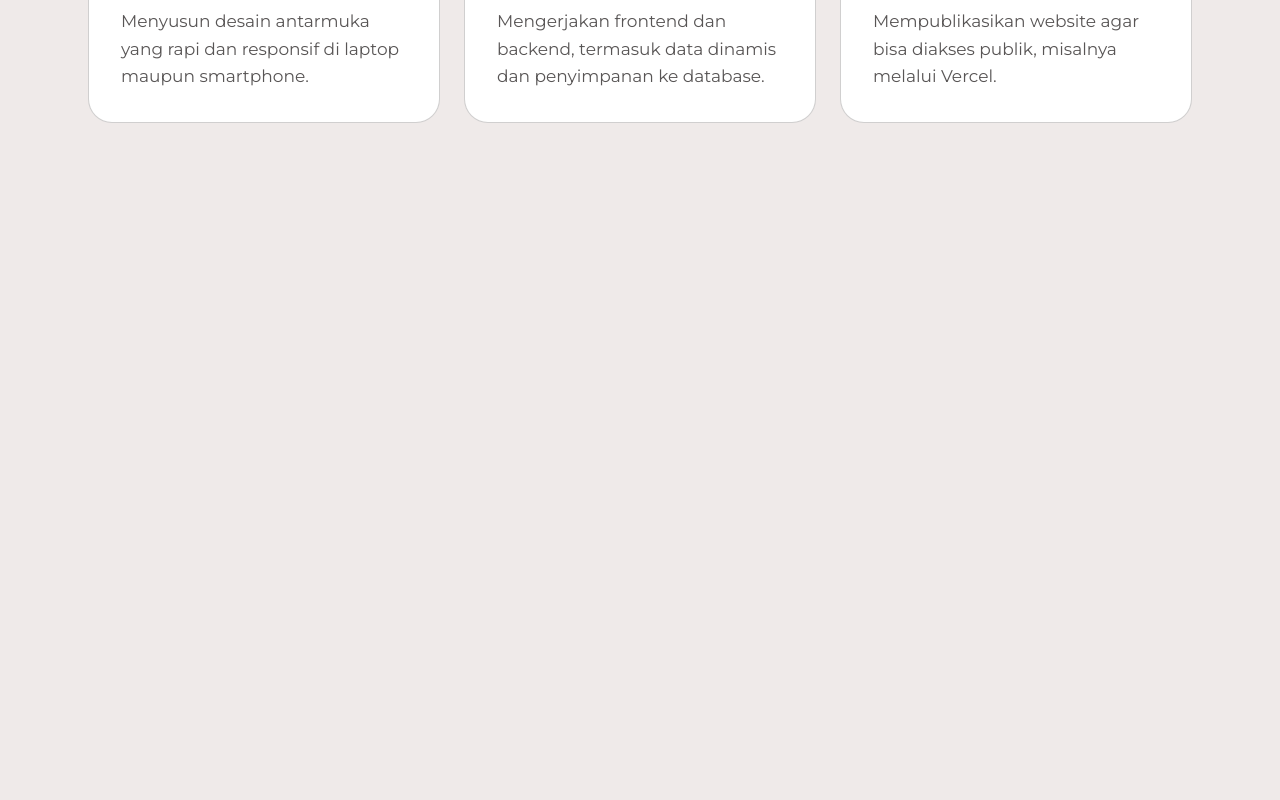
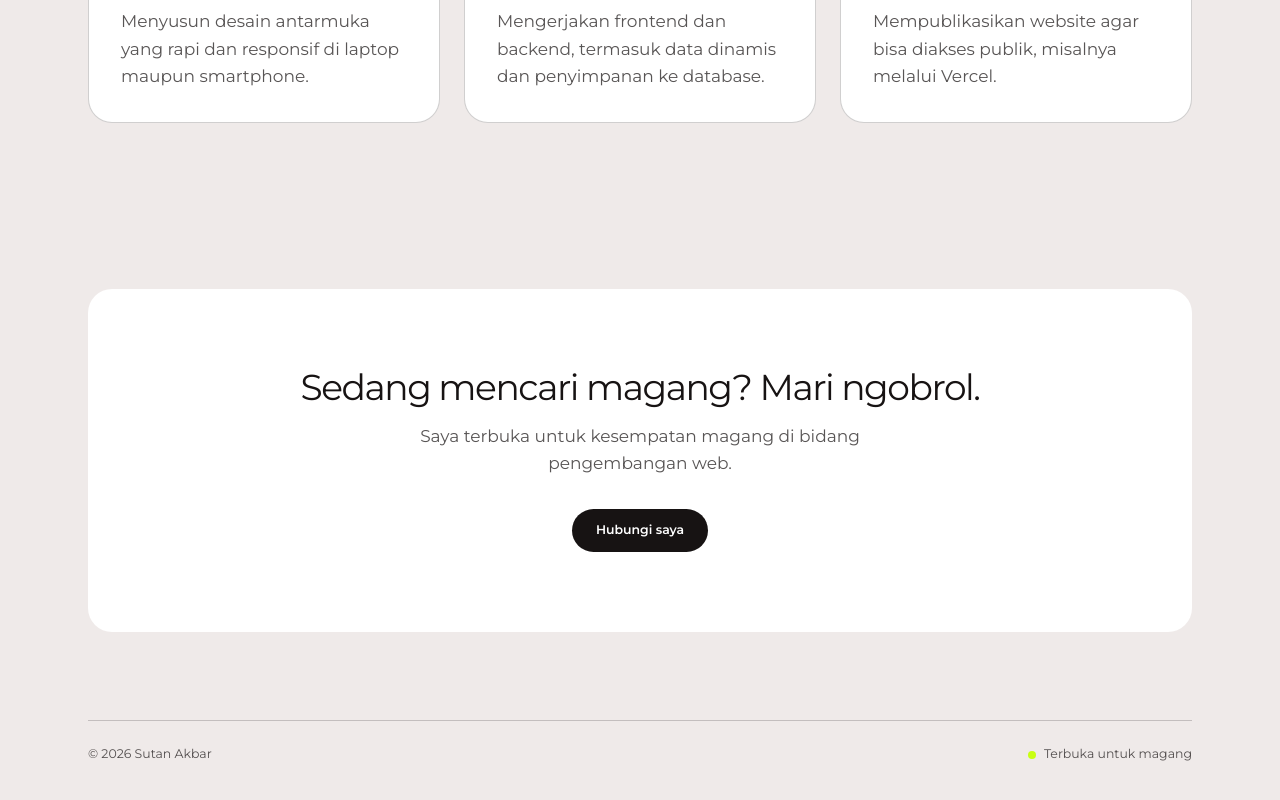
Before and after one commit to sutannn7/portofolio-nextjs, a Next.js app: page / in a window 1280 px wide. Shown: the part 1764-2564 px from the top of the page. Before the commit the page ends 2053 px from the top, so only its background shows below. Built offline with nearby package versions, Linux system fonts and the light colour scheme.

Commit message:
feat: tambah ajakan kontak dan footer di Home, bersihkan page.tsx

```diff
--- a/app/page.tsx
+++ b/app/page.tsx
@@ -1,13 +1,5 @@
-"use client";
 import HomeSection from "@/components/sections/HomeSection";
-import { usePageTransition } from "@/components/TransitionProvider";
 
 export default function Page() {
-  const { navigate } = usePageTransition();
-
-  return (
-    <HomeSection
-      setActiveSection={(id) => navigate(id === "home" ? "/" : `/${id}`)}
-    />
-  );
+  return <HomeSection />;
 }
--- /dev/null
+++ b/components/Footer.tsx
@@ -0,0 +1,13 @@
+export default function Footer() {
+  return (
+    <footer className="mx-auto w-full max-w-6xl px-6 pb-10 pt-6">
+      <div className="flex flex-col gap-3 border-t border-line pt-6 text-label text-ink-muted md:flex-row md:items-center md:justify-between">
+        <p>© 2026 Sutan Akbar</p>
+        <p className="flex items-center gap-2">
+          <span className="inline-block h-2 w-2 rounded-pill bg-signal" />
+          Terbuka untuk magang
+        </p>
+      </div>
+    </footer>
+  );
+}
--- a/components/sections/HomeSection.tsx
+++ b/components/sections/HomeSection.tsx
@@ -1,6 +1,8 @@
 import Hero from "./home/Hero";
 import ProjectsPreview from "./home/ProjectsPreview";
 import Steps from "./home/Steps";
+import ContactCta from "@/components/sections/home/ContactCta";
+import Footer from "@/components/Footer";
 
 export default function HomeSection() {
   return (
@@ -8,6 +10,8 @@ export default function HomeSection() {
       <Hero />
       <ProjectsPreview />
       <Steps />
+      <ContactCta />
+      <Footer />
     </>
   );
 }
--- /dev/null
+++ b/components/sections/home/ContactCta.tsx
@@ -0,0 +1,26 @@
+import Link from "next/link";
+
+export default function ContactCta() {
+  return (
+    <section className="mx-auto w-full max-w-6xl px-6 py-16">
+      <div className="rounded-3xl bg-surface px-8 py-14 text-center md:px-16 md:py-20">
+        <h2 className="text-h2 text-ink">
+          Sedang mencari magang? Mari ngobrol.
+        </h2>
+        <p className="mx-auto mt-4 max-w-xl text-body text-ink-muted">
+          {/* TODO: ganti kalimat ini dengan versi Anda sendiri */}
+          Saya terbuka untuk kesempatan magang di bidang pengembangan web.
+        </p>
+        <div className="mt-8 flex flex-wrap items-center justify-center gap-3">
+          <Link
+            href="/contact"
+            className="rounded-pill bg-ink px-6 py-3 text-label font-semibold text-surface"
+          >
+            Hubungi saya
+          </Link>
+          {/* Tombol Download CV dipasang di langkah berikutnya */}
+        </div>
+      </div>
+    </section>
+  );
+}
```
